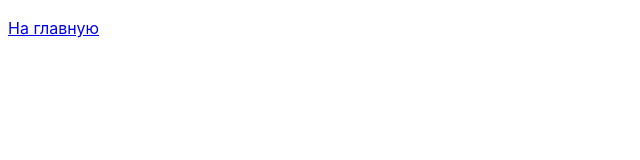
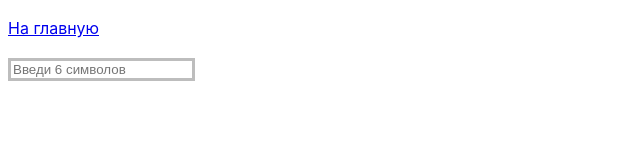
Before and after one commit to TetyanaYakobchuk/goit-js-hw-07, a plain HTML site: page task-06.html in a window 1280 px wide. Shown: the whole page, without its empty margins (0-640 px from the left). Drawn offline with Linux system fonts and the light colour scheme.

Commit message:
Update task-06.html

```diff
--- a/task-06.html
+++ b/task-06.html
@@ -5,6 +5,7 @@
     <meta http-equiv="X-UA-Compatible" content="IE=edge" />
     <meta name="viewport" content="width=device-width, initial-scale=1.0" />
     <title>Задание 6</title>
+    <link href="/css/styles.css" rel="stylesheet">
     <style>
       body {
         font-family: -apple-system, BlinkMacSystemFont, 'Segoe UI', Roboto,
@@ -17,6 +18,15 @@
   </head>
   <body>
     <p><a href="/index.html">На главную</a></p>
+
+    <input
+      type="text"
+      id="validation-input"
+      data-length="6"
+      placeholder="Введи 6 символов" />
+
+
     <script src="/js/task-06.js" type="module"></script>
+
   </body>
 </html>
```
